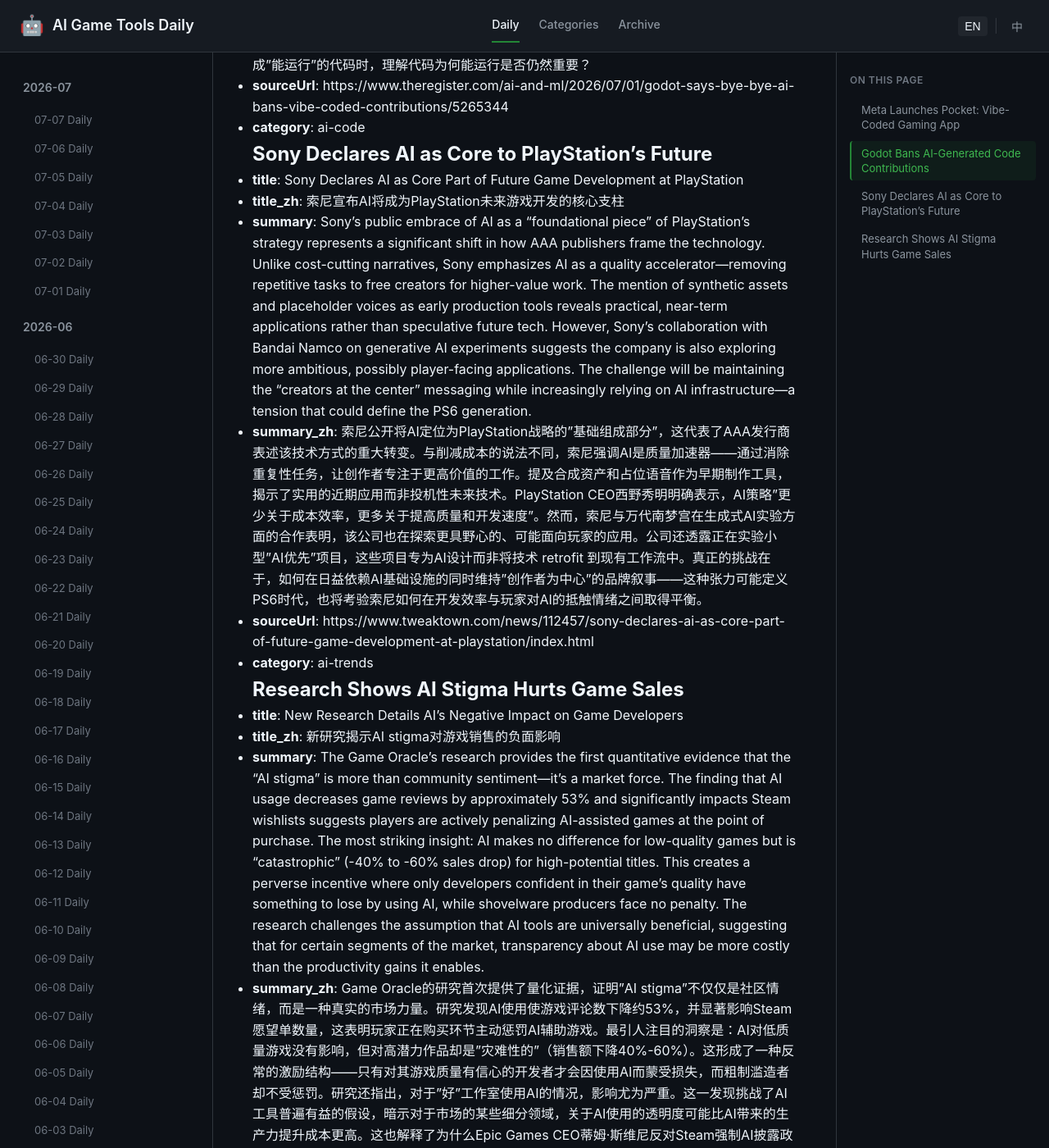
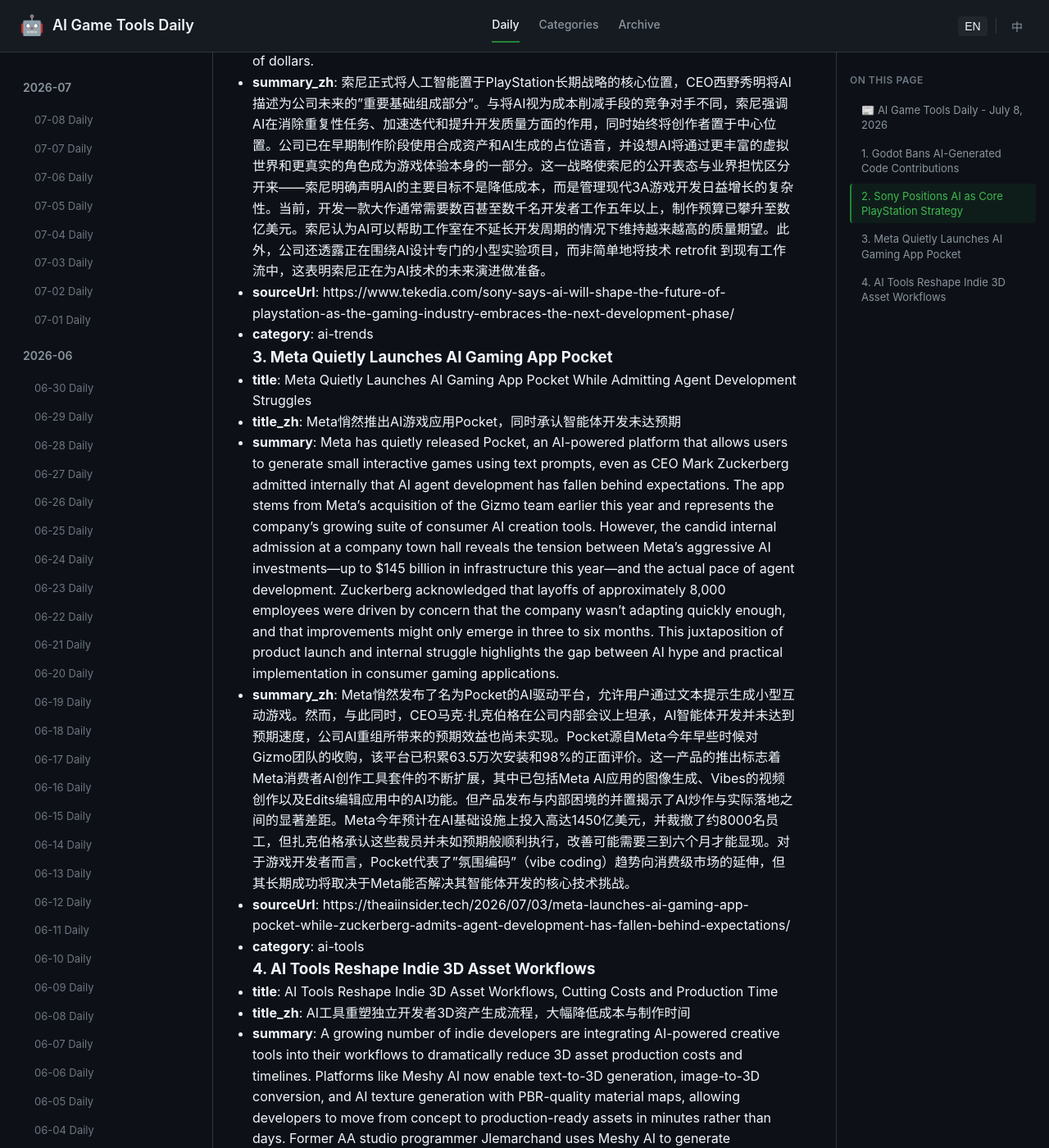
Before and after one commit to sionsychen/ai-game-tools-daily, a Jekyll site: the page built from index.html, in a window 1280 px wide and 1400 px high, scrolled down 1247 px. Shown: the whole window at 82% size. Built offline with Jekyll 4.4.1, drawn with Linux system fonts in a browser that asks for light colours; some of the changed text lies outside the part shown.

Commit message:
Publish daily: 2026-07-08

```diff
--- a/_data/used_urls.json
+++ b/_data/used_urls.json
@@ -117,5 +117,11 @@
     "https://www.theregister.com/ai-and-ml/2026/07/01/godot-says-bye-bye-ai-bans-vibe-coded-contributions/5265344",
     "https://www.tweaktown.com/news/112457/sony-declares-ai-as-core-part-of-future-game-development-at-playstation/index.html",
     "https://insider-gaming.com/new-research-details-ais-negative-impact-on-game-developers/"
+  ],
+  "2026-07-08": [
+    "https://www.gamesindustry.biz/godot-bans-autonomous-ai-agent-use-or-vibe-coded-contributions",
+    "https://www.tekedia.com/sony-says-ai-will-shape-the-future-of-playstation-as-the-gaming-industry-embraces-the-next-development-phase/",
+    "https://theaiinsider.tech/2026/07/03/meta-launches-ai-gaming-app-pocket-while-zuckerberg-admits-agent-development-has-fallen-behind-expectations/",
+    "https://www.indiehackers.com/post/ai-tools-indie-developers-are-using-to-cut-3d-asset-costs-in-2026-NjsZuCix0iKAJeG66OXi"
   ]
 }
--- /dev/null
+++ b/_posts/2026-07-08-daily.md
@@ -0,0 +1,43 @@
+---
+layout: post
+title: "AI Game Tools Daily - July 8, 2026"
+date: 2026-07-08
+---
+
+## 📰 AI Game Tools Daily - July 8, 2026
+
+### 1. Godot Bans AI-Generated Code Contributions
+- **title**: Godot Bans AI-Generated Code Contributions to Protect Open-Source Integrity
+- **title_zh**: Godot引擎禁止AI生成代码贡献，捍卫开源生态完整性
+- **summary**: The Godot Foundation has announced a sweeping ban on AI-generated code contributions, citing an overwhelming influx of low-quality "AI slop" pull requests that have demoralized maintainers and overwhelmed the review process. This policy shift represents a significant pushback against the uncritical adoption of generative AI in software development, particularly in open-source ecosystems where human mentorship and code quality are paramount. The foundation explicitly stated that "AI cannot take responsibility" for code, and that heavy AI users cannot be trusted to understand their contributions enough to fix bugs. This move sets a precedent for other open-source projects grappling with similar challenges and raises important questions about the sustainability of AI-assisted development workflows in collaborative coding environments.
+- **summary_zh**: Godot基金会近日宣布全面禁止AI生成代码的贡献，理由是大批低质量"AI垃圾"拉取请求已经让维护者感到沮丧，并压垮了代码审查流程。这一政策转变代表着对生成式AI在软件开发中不加批判采用的重大反击，尤其是在开源生态系统中——那里的人类导师制度和代码质量至关重要。基金会明确指出"AI无法对代码负责"，且重度依赖AI的用户无法被信任去理解其贡献的代码以修复错误。此举为其他面临类似挑战的开源项目树立了先例，并引发了关于AI辅助开发工作流在协作编码环境中可持续性的重要问题。值得注意的是，Godot仍允许将AI用于代码补全、正则表达式等"琐碎事务"，但要求所有实质性代码必须由人类编写并在PR讨论中披露AI使用情况。这反映了一个更广泛的行业趋势：在拥抱AI效率的同时，开始建立明确的边界和责任制框架。
+- **sourceUrl**: https://www.gamesindustry.biz/godot-bans-autonomous-ai-agent-use-or-vibe-coded-contributions
+- **category**: ai-code
+
+### 2. Sony Positions AI as Core PlayStation Strategy
+- **title**: Sony Declares AI as Foundational Technology for PlayStation's Future
+- **title_zh**: 索尼将AI定位为PlayStation未来的基础技术
+- **summary**: Sony has formally positioned artificial intelligence at the center of PlayStation's long-term strategy, with CEO Hideaki Nishino describing AI as an "important foundational piece" of the company's future. Rather than framing AI as a cost-cutting measure, Sony emphasizes its role in eliminating repetitive tasks, accelerating iteration, and improving development quality while keeping creators at the center. The company is already using synthetic assets and AI-generated placeholder voices during early production, and envisions AI becoming part of the gameplay experience itself through richer virtual worlds and more realistic characters. This strategy distinguishes Sony's messaging from competitors by explicitly stating that AI is not primarily aimed at reducing costs, but at managing the growing complexity of modern AAA game development where budgets have climbed into hundreds of millions of dollars.
+- **summary_zh**: 索尼正式将人工智能置于PlayStation长期战略的核心位置，CEO西野秀明将AI描述为公司未来的"重要基础组成部分"。与将AI视为成本削减手段的竞争对手不同，索尼强调AI在消除重复性任务、加速迭代和提升开发质量方面的作用，同时始终将创作者置于中心位置。公司已在早期制作阶段使用合成资产和AI生成的占位语音，并设想AI将通过更丰富的虚拟世界和更真实的角色成为游戏体验本身的一部分。这一战略使索尼的公开表态与业界担忧区分开来——索尼明确声明AI的主要目标不是降低成本，而是管理现代3A游戏开发日益增长的复杂性。当前，开发一款大作通常需要数百甚至数千名开发者工作五年以上，制作预算已攀升至数亿美元。索尼认为AI可以帮助工作室在不延长开发周期的情况下维持越来越高的质量期望。此外，公司还透露正在围绕AI设计专门的小型实验项目，而非简单地将技术 retrofit 到现有工作流中，这表明索尼正在为AI技术的未来演进做准备。
+- **sourceUrl**: https://www.tekedia.com/sony-says-ai-will-shape-the-future-of-playstation-as-the-gaming-industry-embraces-the-next-development-phase/
+- **category**: ai-trends
+
+### 3. Meta Quietly Launches AI Gaming App Pocket
+- **title**: Meta Quietly Launches AI Gaming App Pocket While Admitting Agent Development Struggles
+- **title_zh**: Meta悄然推出AI游戏应用Pocket，同时承认智能体开发未达预期
+- **summary**: Meta has quietly released Pocket, an AI-powered platform that allows users to generate small interactive games using text prompts, even as CEO Mark Zuckerberg admitted internally that AI agent development has fallen behind expectations. The app stems from Meta's acquisition of the Gizmo team earlier this year and represents the company's growing suite of consumer AI creation tools. However, the candid internal admission at a company town hall reveals the tension between Meta's aggressive AI investments—up to $145 billion in infrastructure this year—and the actual pace of agent development. Zuckerberg acknowledged that layoffs of approximately 8,000 employees were driven by concern that the company wasn't adapting quickly enough, and that improvements might only emerge in three to six months. This juxtaposition of product launch and internal struggle highlights the gap between AI hype and practical implementation in consumer gaming applications.
+- **summary_zh**: Meta悄然发布了名为Pocket的AI驱动平台，允许用户通过文本提示生成小型互动游戏。然而，与此同时，CEO马克·扎克伯格在公司内部会议上坦承，AI智能体开发并未达到预期速度，公司AI重组所带来的预期效益也尚未实现。Pocket源自Meta今年早些时候对Gizmo团队的收购，该平台已积累63.5万次安装和98%的正面评价。这一产品的推出标志着Meta消费者AI创作工具套件的不断扩展，其中已包括Meta AI应用的图像生成、Vibes的视频创作以及Edits编辑应用中的AI功能。但产品发布与内部困境的并置揭示了AI炒作与实际落地之间的显著差距。Meta今年预计在AI基础设施上投入高达1450亿美元，并裁撤了约8000名员工，但扎克伯格承认这些裁员并未如预期般顺利执行，改善可能需要三到六个月才能显现。对于游戏开发者而言，Pocket代表了"氛围编码"（vibe coding）趋势向消费级市场的延伸，但其长期成功将取决于Meta能否解决其智能体开发的核心技术挑战。
+- **sourceUrl**: https://theaiinsider.tech/2026/07/03/meta-launches-ai-gaming-app-pocket-while-zuckerberg-admits-agent-development-has-fallen-behind-expectations/
+- **category**: ai-tools
+
+### 4. AI Tools Reshape Indie 3D Asset Workflows
+- **title**: AI Tools Reshape Indie 3D Asset Workflows, Cutting Costs and Production Time
+- **title_zh**: AI工具重塑独立开发者3D资产生成流程，大幅降低成本与制作时间
+- **summary**: A growing number of indie developers are integrating AI-powered creative tools into their workflows to dramatically reduce 3D asset production costs and timelines. Platforms like Meshy AI now enable text-to-3D generation, image-to-3D conversion, and AI texture generation with PBR-quality material maps, allowing developers to move from concept to production-ready assets in minutes rather than days. Former AA studio programmer Jlemarchand uses Meshy AI to generate characters for his point-and-click adventure, while horror developer EvilKris relies on it for creature design. The emergence of conversational 3D agents and production-ready APIs signals a shift from AI as experimental technology to practical production assistant. However, the article notes that AI is augmenting rather than replacing artists, with developers maintaining creative control while automating repetitive technical tasks—a pattern that may define the sustainable integration of AI in game development.
+- **summary_zh**: 越来越多的独立开发者正在将AI驱动的创意工具整合到工作流中，以大幅降低3D资产制作成本和时间线。以Meshy AI为代表的平台现已支持文本生成3D、图像转3D以及PBR质量材质贴图的AI纹理生成，使开发者能在数分钟内而非数天内从概念推进到可用于生产的资产。前AA工作室程序员Jlemarchand使用Meshy AI为其点击冒险游戏生成角色，恐怖游戏开发者EvilKris则依赖该平台进行生物设计。Meshy AI最新推出的3D Agent允许创作者通过自然对话而非手动编辑来迭代设计，这一对话式流程降低了无专业3D建模经验用户的学习门槛。更值得关注的是，Meshy AI提供生产级API，已被xTool和Snapmaker等公司采用，用于为其用户定制创意工具。对于构建创作者平台、教育软件或电商可视化工具的初创公司而言，这意味着无需从头开发专有AI模型即可添加高级3D生成功能。文章强调AI正在增强而非取代艺术家，开发者在保持创意控制的同时自动化重复性技术任务——这种模式可能定义AI在游戏开发中的可持续整合路径。
+- **sourceUrl**: https://www.indiehackers.com/post/ai-tools-indie-developers-are-using-to-cut-3d-asset-costs-in-2026-NjsZuCix0iKAJeG66OXi
+- **category**: ai-art
+
+---
+
+Categories: ai-code, ai-trends, ai-tools, ai-art | Generated by AI Game Tools Daily ⚡
```
